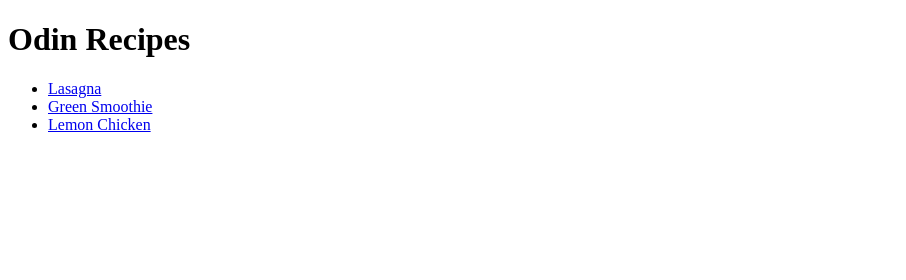
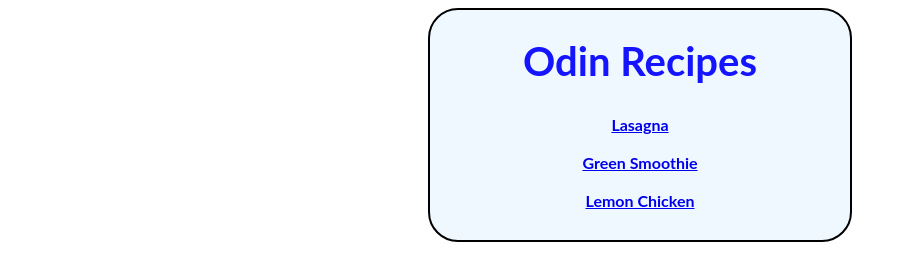
Before and after one commit to CoopStaz/odin-recipes, a plain HTML site: page index.html in a window 1280 px wide. Shown: the whole page, without its empty margins (0-906 px from the left). Drawn offline with Linux system fonts and the light colour scheme.

Commit message:
Add basic box modeling and color
I added basic color and box modeling to the index.html page to make it
look more clean.

Will add style to the individual recipe pages next.

```diff
--- a/index.html
+++ b/index.html
@@ -5,16 +5,20 @@
     <meta charset="UTF-8">
     <meta name="viewport" content="width=device-width, initial-scale=1.0">
     <title>Odin Recipes</title>
+    <link rel="stylesheet" href="style.css">
 </head>
 
 <body>
-    <h1>Odin Recipes</h1>
-    <ul>
-        <li><a href="recipes/lasagna.html" target="_blank">Lasagna</a></li>
-        <li><a href="recipes/green-smoothie.html" target="_blank">Green Smoothie</a></li>
-        <li><a href="recipes/lemon-chicken.html" target="_blank">Lemon Chicken</a></li>
-    </ul>
-
+    <main>
+        <h1 id="title">Odin Recipes</h1>
+        <div id="recipes">
+            <a href="recipes/lasagna.html" target="_blank" class="recipe">Lasagna</a>
+            <br><br>
+            <a href="recipes/green-smoothie.html" target="_blank" class="recipe">Green Smoothie</a>
+            <br><br>
+            <a href="recipes/lemon-chicken.html" target="_blank" class="recipe">Lemon Chicken</a>
+        </div>
+    </main>
 </body>
 
 </html>
--- a/style.css
+++ b/style.css
@@ -0,0 +1,28 @@
+* {
+    font-family: 'Lato', sans-serif;
+}
+
+main {
+    background-color: aliceblue;
+    border: 2px solid black;
+    margin: 0 420px;
+    border-radius: 30px;
+}
+
+#title,
+#recipes {
+    text-align: center;
+}
+
+#title {
+    font-size: 40px;
+    color: rgb(20, 20, 255);
+}
+
+.recipe {
+    font-weight: bold;
+}
+
+#recipes {
+    margin: 30px auto;
+}
```
Also changed, not shown: 1 other file.
